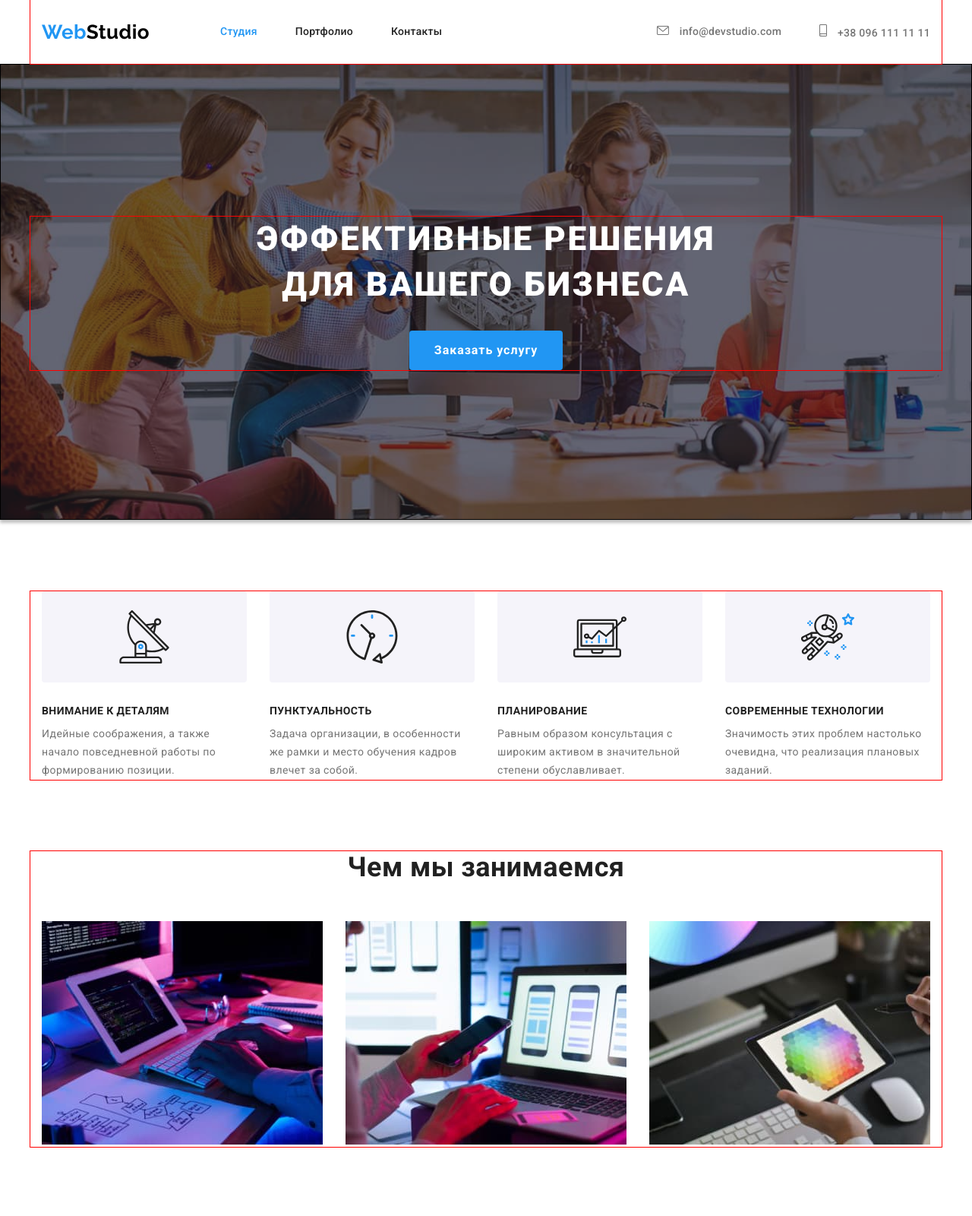
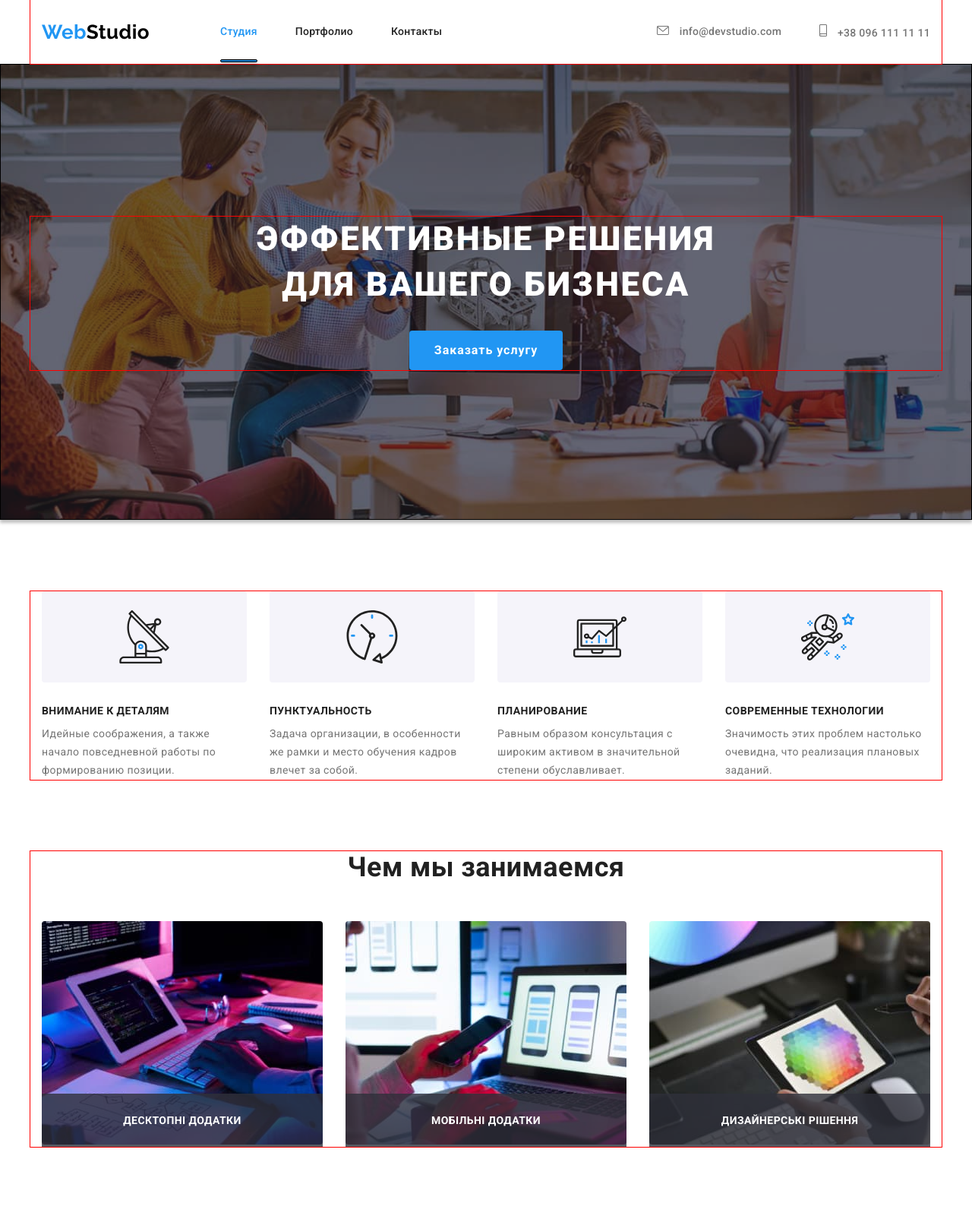
Before and after one commit to ZVA-23/goit-markup-hw-05, a plain HTML site: page index.html in a window 1280 px wide. Shown: the top 1600 px of the page at 76% size. Drawn offline with nearby package versions, Linux system fonts and the light colour scheme.

Commit message:
add work-label and active link

```diff
--- a/css/styles.css
+++ b/css/styles.css
@@ -168,9 +168,33 @@ html {
     color: var(--accent-color);
 }
 
+/* Активне посилання */
+
 .nav-link.current {
+    position: relative;
+    display: block;
     color: var(--accent-color);
 }
+
+.nav-link.current::after {
+    content: "";
+    position: absolute;
+    display: block;
+    width: 100%;
+    height: 4px;
+    left: 0;
+    bottom: 0;
+
+    background-image: url("../image/hover.svg");
+    background-repeat: no-repeat;
+    background-position: center;
+    background-color: var(--accent-color);
+
+    border: 1px solid #000000;
+    box-shadow: 0px 4px 4px rgba(0, 0, 0, 0.25);
+    border-radius: 2px;
+}
+
 
 /* Стили для index.html */
 /* Hero */
@@ -310,6 +334,9 @@ html {
 }
 
 .work-item {
+    display: block;
+    position: relative;
+    overflow: hidden;
     width: 370px;
     margin-right: 30px;
 }
@@ -317,6 +344,35 @@ html {
 .work-item:nth-child(3n) {
     margin-right: 0;
 }
+
+.work-item > .work-label {
+    position: absolute;
+    font-weight: 700;
+    font-size: 14px;
+    text-align: center;
+    letter-spacing: 0.03em;
+    text-transform: uppercase;
+    color: var(--primary-white-color);
+
+    background-color: rgba(47, 48, 58, 0.8);
+    padding-top: 27px;
+    padding-bottom: 27px;
+
+
+    margin: 0;
+    bottom: 0;
+    left: 0;
+}
+
+.work-img + .work-label {
+    width: 100%;
+}
+
+.work-img {
+    box-shadow: 4px 0px, 4px rgba(0, 0, 0, 0.25);
+    border-radius: 4px;
+}
+
 
 /* Our team */
 
--- a/index.html
+++ b/index.html
@@ -108,13 +108,16 @@
                 <h2 class="section-title">Чем мы занимаемся</h2>
                 <ul class="work list">
                     <li class="work-item">
-                        <img src="./image/box1.jpg" alt="box1" width="370" height="294" />
+                        <img class="work-img" src="./image/box1.jpg" alt="box1" width="370" height="294" />
+                        <h3 class="work-label">Десктопні додатки</h3>
                     </li>
                     <li class="work-item">
-                        <img src="./image/box2.jpg" alt="box2" width="370" height="294" />
+                        <img class="work-img" src="./image/box2.jpg" alt="box2" width="370" height="294" />
+                        <h3 class="work-label">Мобільні додатки</h3>
                     </li>
                     <li class="work-item">
-                        <img src="./image/box3.jpg" alt="box3" width="370" height="294" />
+                        <img class="work-img" src="./image/box3.jpg" alt="box3" width="370" height="294" />
+                        <h3 class="work-label">Дизайнерські рішення</h3>
                     </li>
                 </ul>
             </div>
@@ -364,5 +367,7 @@
             </div>
         </div>
     </footer>
+
+    <script src="./js/modal.js"></script>
 </body>
 </html>
--- /dev/null
+++ b/js/modal.js
@@ -0,0 +1,14 @@
+(() => {
+  const refs = {
+    openModalBtn: document.querySelector("[data-modal-open]"),
+    closeModalBtn: document.querySelector("[data-modal-close]"),
+    modal: document.querySelector("[data-modal]"),
+  };
+
+  refs.openModalBtn.addEventListener("click", toggleModal);
+  refs.closeModalBtn.addEventListener("click", toggleModal);
+
+  function toggleModal() {
+    refs.modal.classList.toggle("is-hidden");
+  }
+})();
```
Also changed, not shown: image/hover.svg (added).
